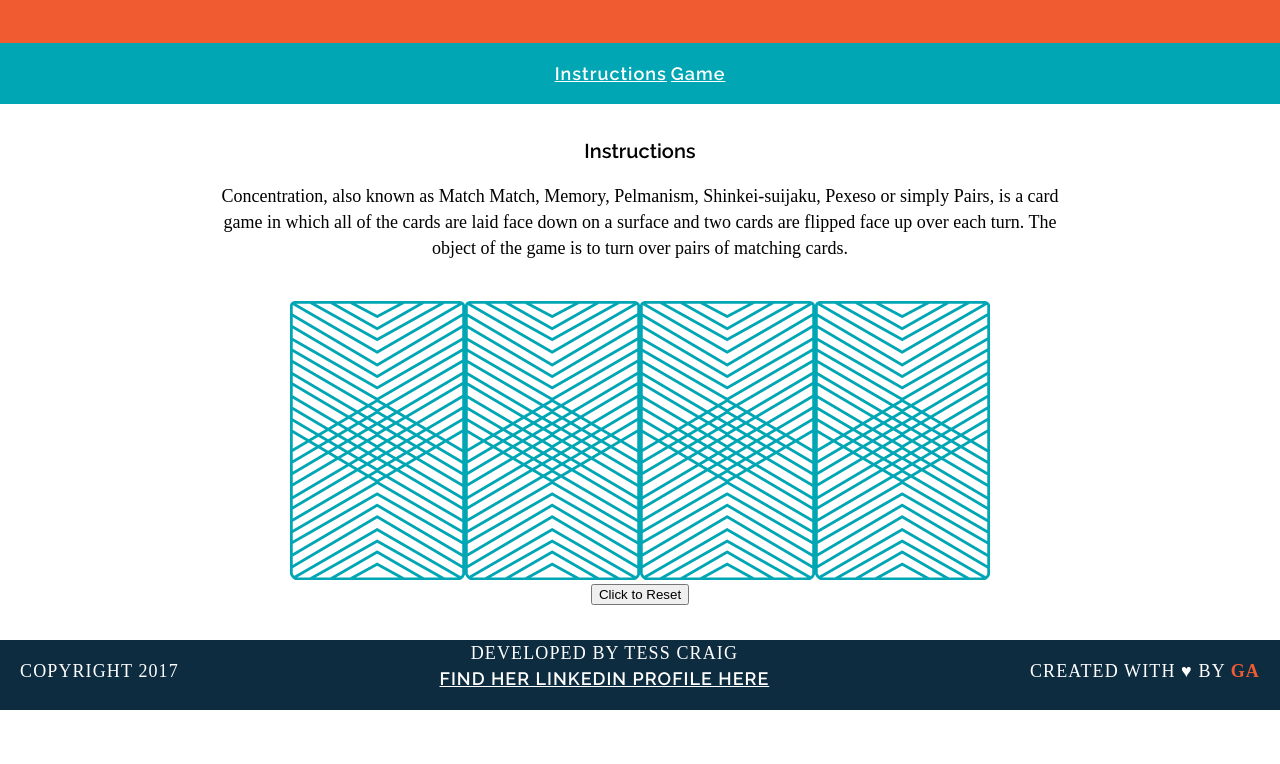
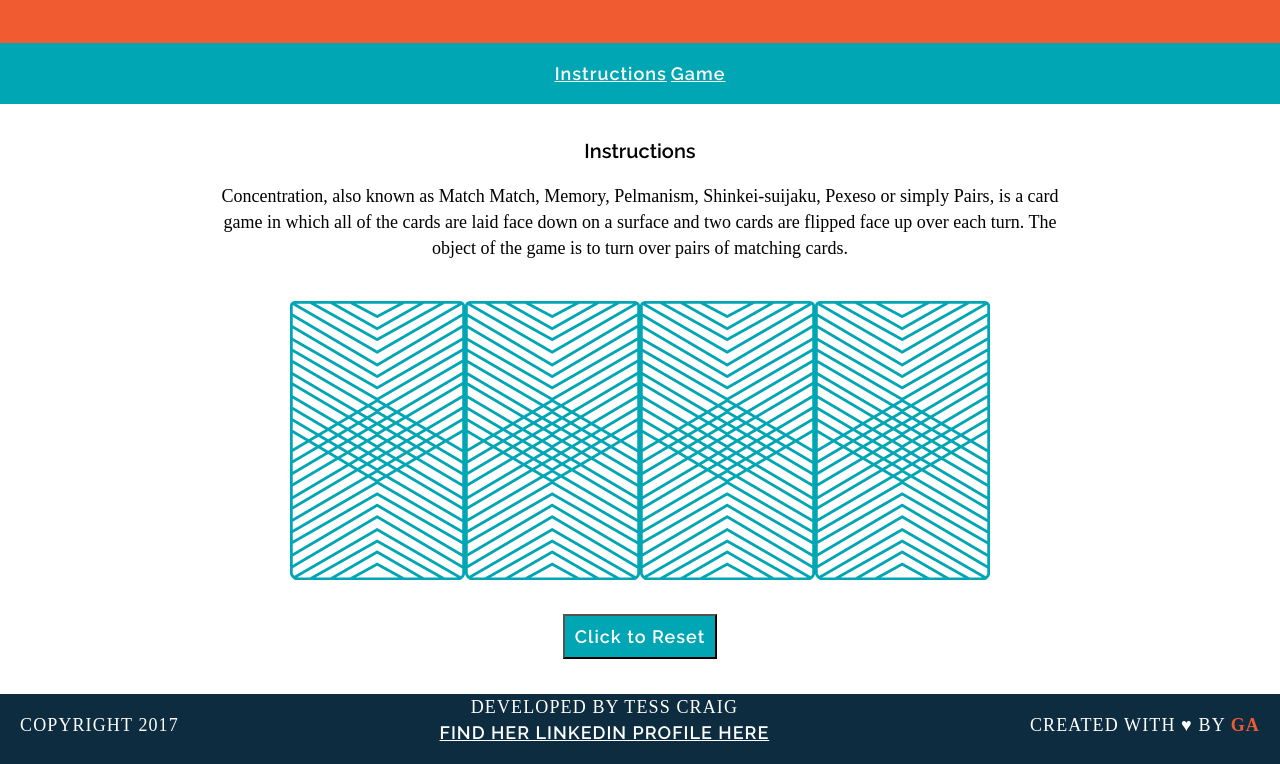
Before and after one commit to TessACraig89/wdi-fundamentals-memorygame, a plain HTML site: page memory_game/index.html in a window 1280 px wide. Shown: the part 151-915 px from the top of the page. Before the commit the page ends 861 px from the top, so only its background shows below. Drawn offline with Linux system fonts and the light colour scheme; a web font is replaced by a local one.

Commit message:
created gamelogic

```diff
--- a/memory_game/CSS/style.css
+++ b/memory_game/CSS/style.css
@@ -85,6 +85,17 @@ footer {
     font-weight: 500;
 }
 
+button {
+    font-family: "Raleway";
+    color: white;
+    letter-spacing: 1px;
+    font-weight: 600;
+    font-size: 18px;
+    background-color: #00A6B3;
+    padding: 10px;
+    margin-top: 30px;
+}
+
 .copyright {
     float: left;
 }
```
